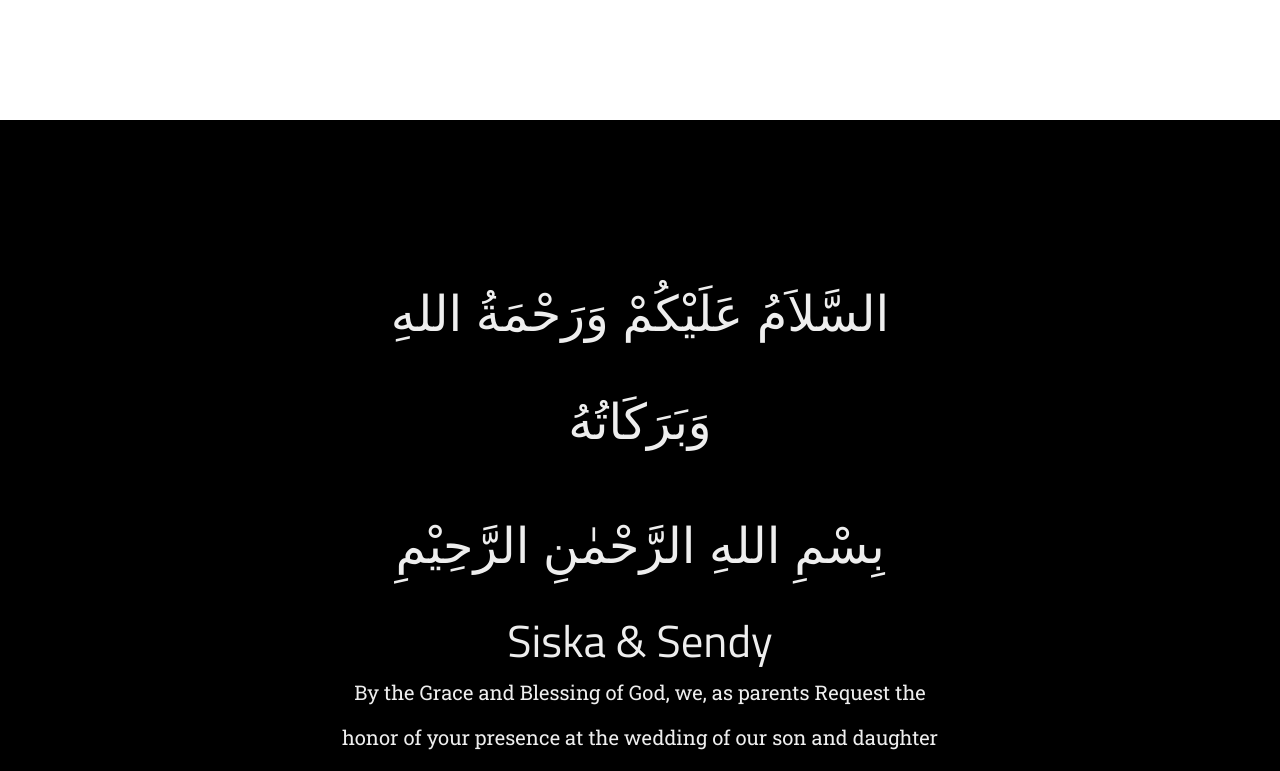
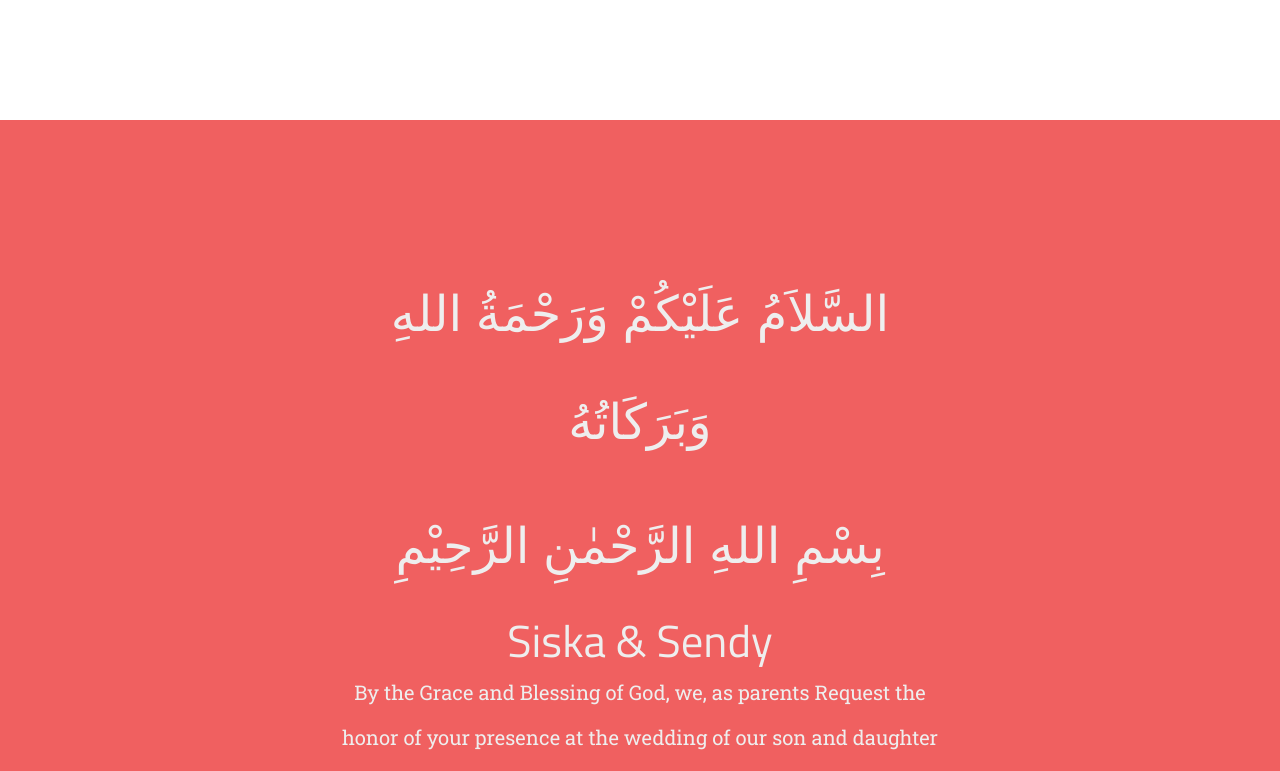
Before and after one commit to siskasendy/siskasendy.github.io, a plain HTML site: page index.html in a window 1280 px wide. Shown: the part 680-1451 px from the top of the page. Drawn offline with Linux system fonts and the light colour scheme; some packages are replaced by stand-ins of ours; a web font is replaced by a local one.

Commit message:
Change background

```diff
--- a/index.html
+++ b/index.html
@@ -54,7 +54,7 @@
         </div>
     </div>
 
-    <div class="cover" style="background-color: black; color: #eee; padding: 10em 0;">
+    <div class="cover" style="background-color: #f06060; color: #eee; padding: 10em 0;">
         <div class="uk-grid">
             <div class="uk-width-1-2 uk-container-center uk-text-center" style="font-size: 1.6rem">
                 <p class="rtl" style="font-size: 2.2em">السَّلاَمُ عَلَيْكُمْ وَرَحْمَةُ اللهِ وَبَرَكَاتُهُ</p>
```
